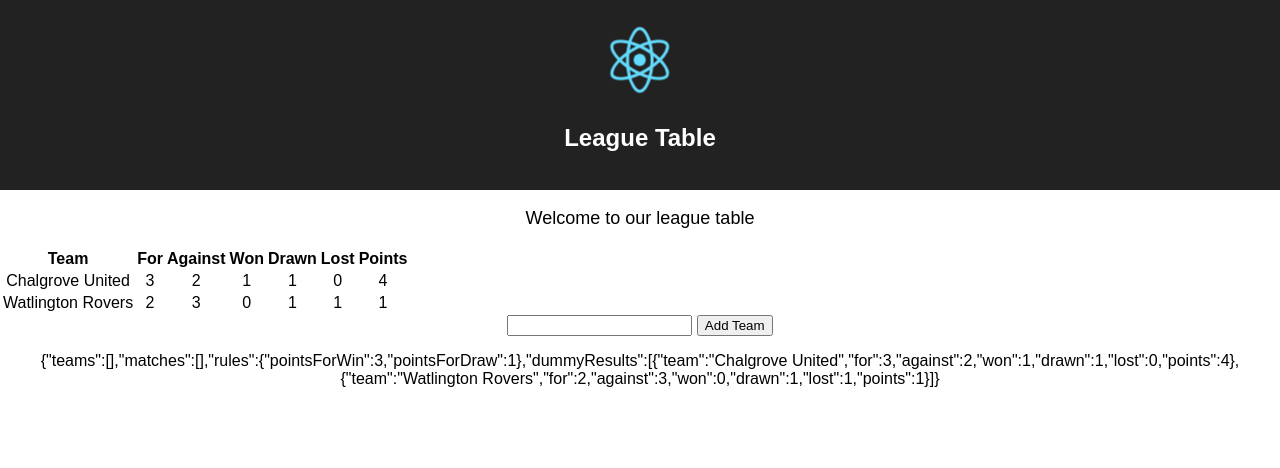
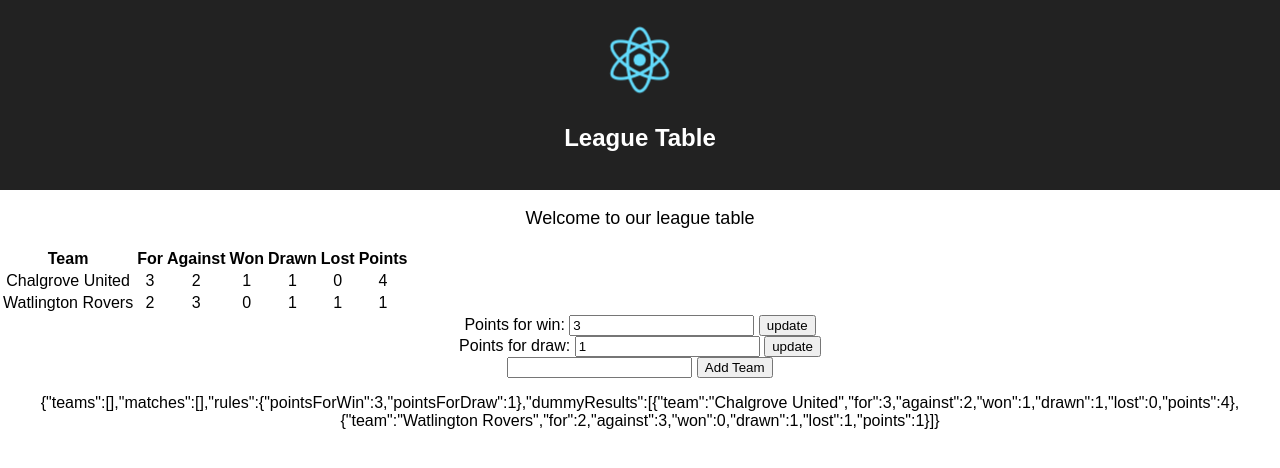
Before and after one commit to philoUK/reacthackday, a React (Create React App) app: page / in a window 1280 px wide. Shown: the top 468 px of the page. Built offline with nearby package versions, Linux system fonts and the light colour scheme; the HTML template or start-up script is replaced by a standard one.

Commit message:
Added League Rules component

```diff
--- /dev/null
+++ b/src/Components/LeagueRules.js
@@ -0,0 +1,19 @@
+import React, { PropTypes } from 'react'
+
+class LeagueRules extends React.Component {
+  render() {
+    return (
+      <div>
+        <span>Points for {this.props.pointsType}:</span>&nbsp;<input type='text' ref={(i) => this._input = i} defaultValue={this.props.points}/>&nbsp;
+        <input type='button' value='update' onClick={this._handleClick.bind(this)} />
+      </div>
+    );
+  }
+
+  _handleClick(e) {
+    e.preventDefault();
+    this.props.setPoints(parseInt(this._input.value));
+  }
+}
+
+export default LeagueRules;
--- a/src/Components/LeagueTable.js
+++ b/src/Components/LeagueTable.js
@@ -1,6 +1,7 @@
 import React, { PropTypes } from 'react'
 import ResultsTable from './ResultsTable'
 import AddTeam from "./AddTeam"
+import LeagueRules from "./LeagueRules"
 
 class LeagueTable extends React.Component {
   constructor() {
@@ -81,10 +82,8 @@ class LeagueTable extends React.Component {
         */}
         <ResultsTable results={this.state.dummyResults} />
         <div className="settings">
-          {/*
-          <LeagueRules actions={this.actions} />
-          <LeagueRules actions={this.actions} />
-          */}
+          <LeagueRules pointsType='win' points={this.state.rules.pointsForWin} setPoints={this.setPointsForWin} />
+          <LeagueRules pointsType='draw' points={this.state.rules.pointsForDraw} setPoints={this.setPointsForDraw} />
           <AddTeam actions={this.actions} />
         </div>
         <p>{JSON.stringify(this.state)}</p>
```
